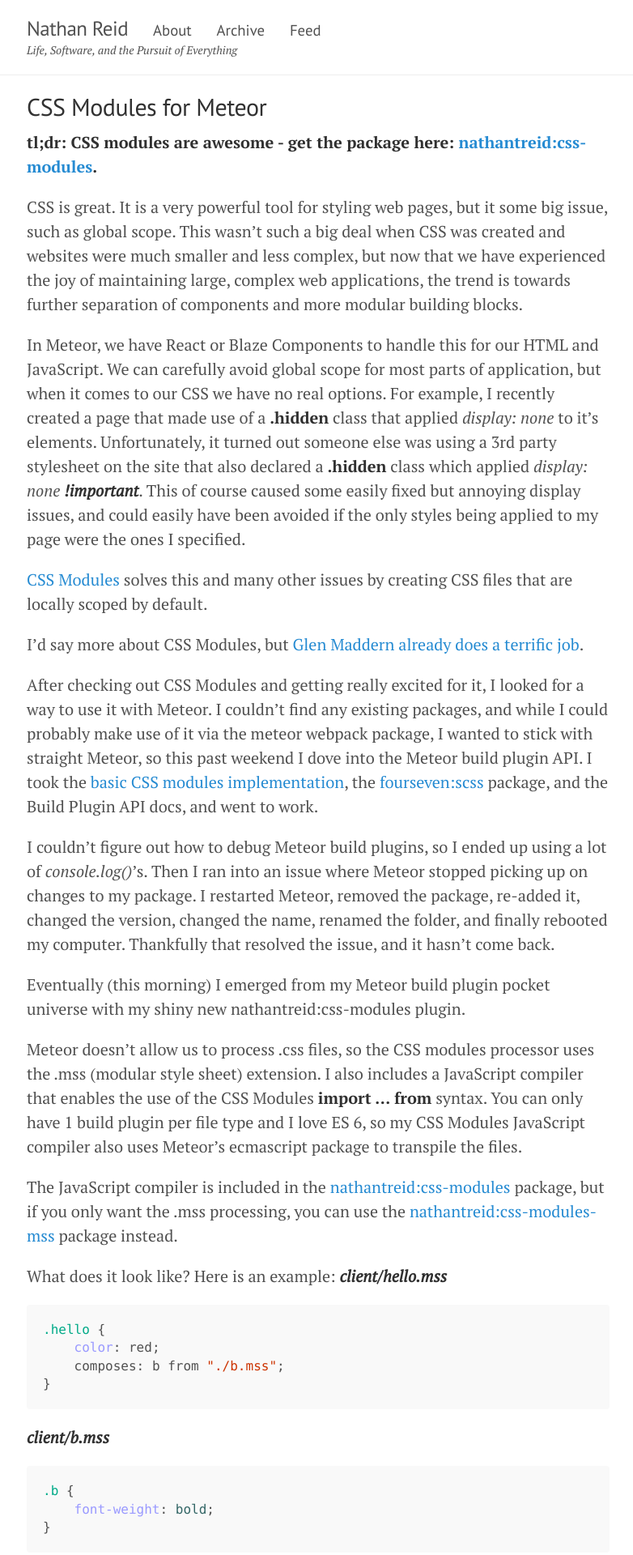
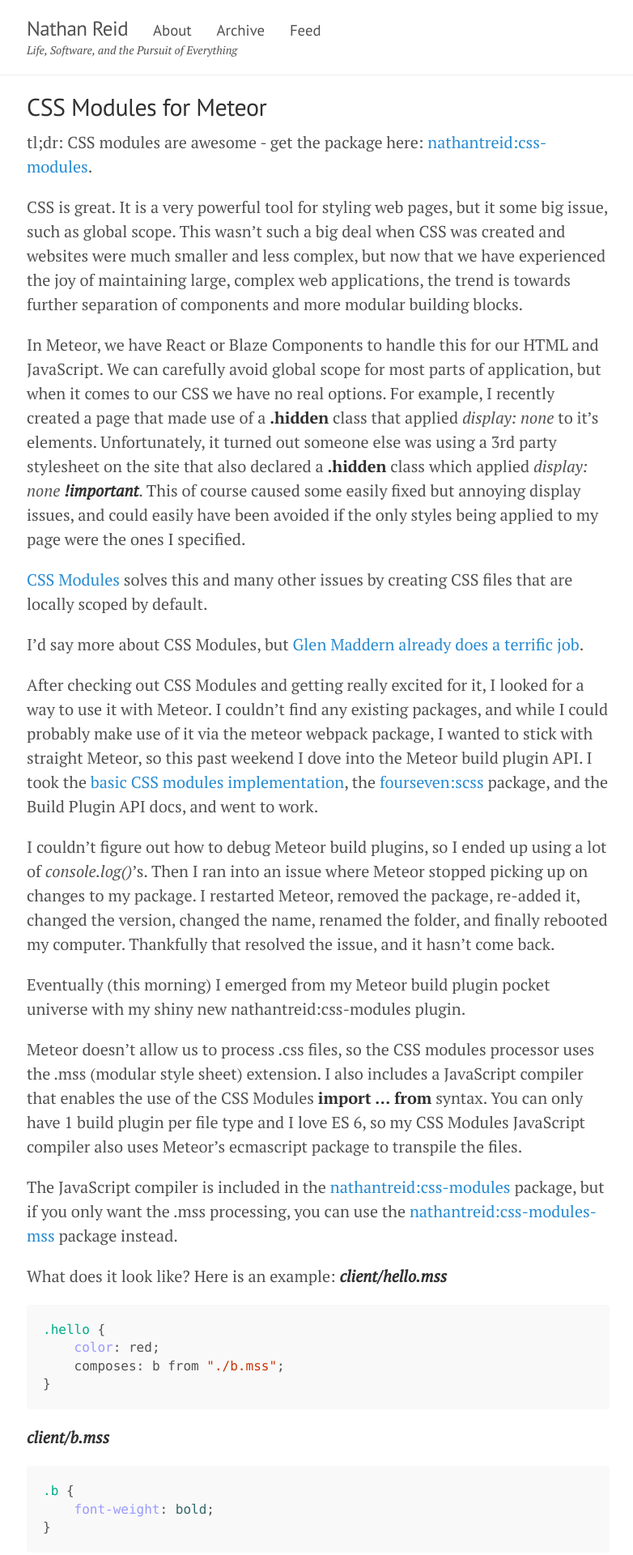
Before and after one commit to nathantreid/nathantreid.github.io, a Jekyll site: the page built from _posts/2015-11-04-css-modules-for-meteor.md, in a window 1280 px wide. Shown: the top 1920 px of the page at 81% size, without its empty margins (247-1029 px from the left). Built offline with Jekyll 4.4.1, drawn with Linux system fonts in a browser that asks for light colours; Markdown is read by kramdown in place of the engine named in the settings; comment, search, counter and statistics services are not loaded.

Commit message:
fixed formatting

```diff
--- a/_posts/2015-11-04-css-modules-for-meteor.md
+++ b/_posts/2015-11-04-css-modules-for-meteor.md
@@ -4,8 +4,7 @@
 
 CSS Modules for Meteor
 ---
-
-**tl;dr: CSS modules are awesome - get the package here: [nathantreid:css-modules](https://atmospherejs.com/nathantreid/css-modules).**
+tl;dr: CSS modules are awesome - get the package here: [nathantreid:css-modules](https://atmospherejs.com/nathantreid/css-modules).
 
 CSS is great. It is a very powerful tool for styling web pages, but it some big issue, such as global scope.
 This wasn't such a big deal when CSS was created and websites were much smaller and less complex, but now that we have experienced the joy of maintaining large, complex web applications, the trend is towards further separation of components and more modular building blocks.
```
